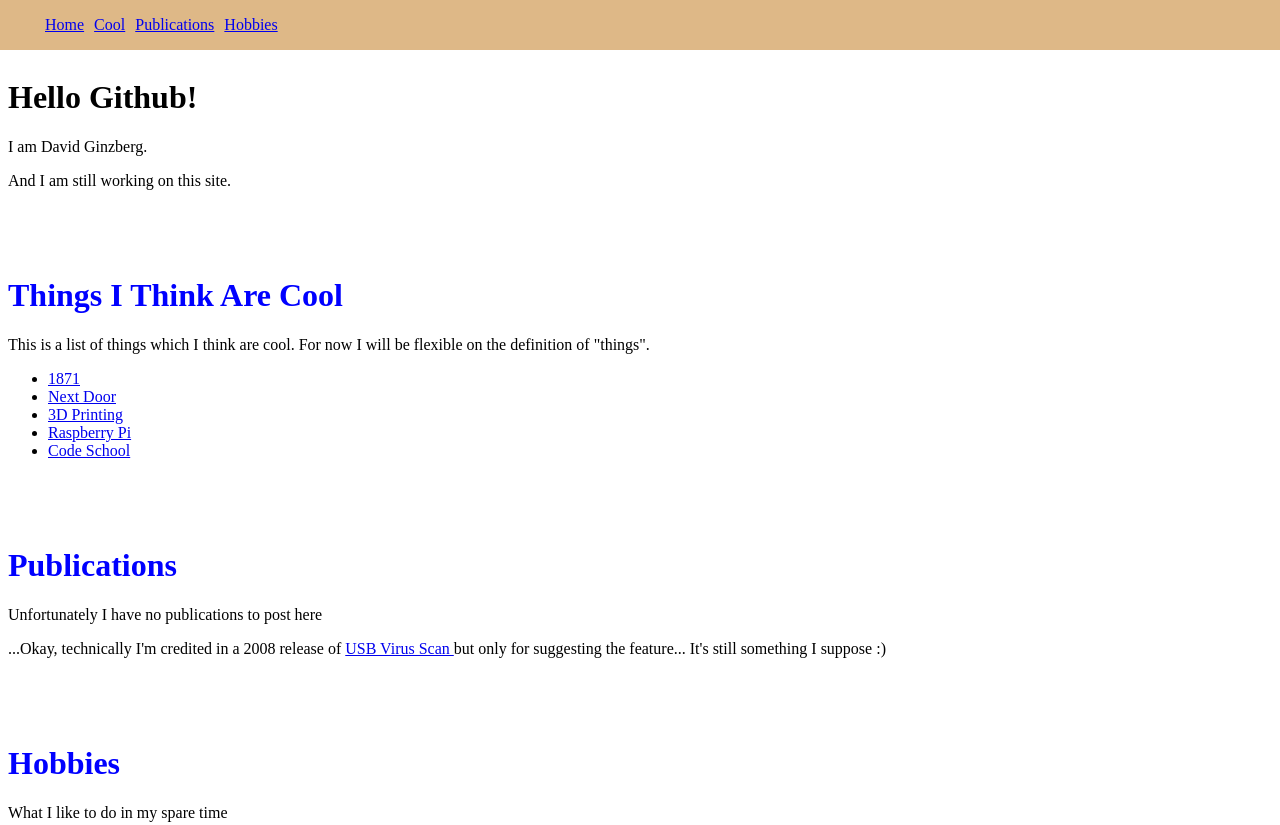
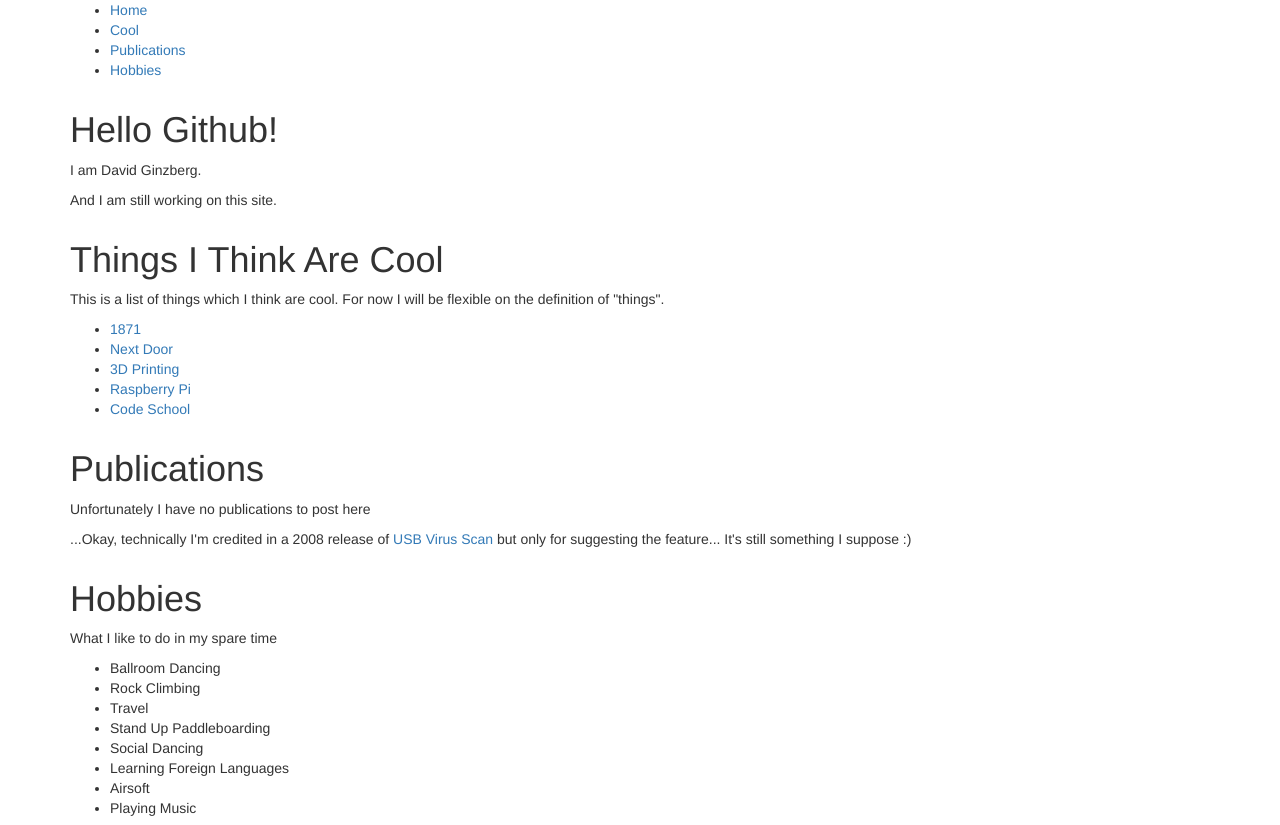
Before and after one commit to DavidGinzberg/DavidGinzberg.github.io, a plain HTML site: page index.html in a window 1280 px wide. Shown: the top 825 px of the page. Drawn offline with nearby package versions, Linux system fonts and the light colour scheme.

Commit message:
Added bootstrap

```diff
--- a/index.html
+++ b/index.html
@@ -2,7 +2,8 @@
 <html>
 	<head>
 		<title>Hello!!!</title>
-		<link rel="stylesheet" type="text/css" href="main.css">
+		<!--link rel="stylesheet" type="text/css" href="main.css"-->
+		<link rel="stylesheet" href="https://maxcdn.bootstrapcdn.com/bootstrap/3.3.4/css/bootstrap.min.css">
 		<script src="http://code.jquery.com/jquery-2.1.1.min.js"></script>
 	</head>
 	<body>
```
